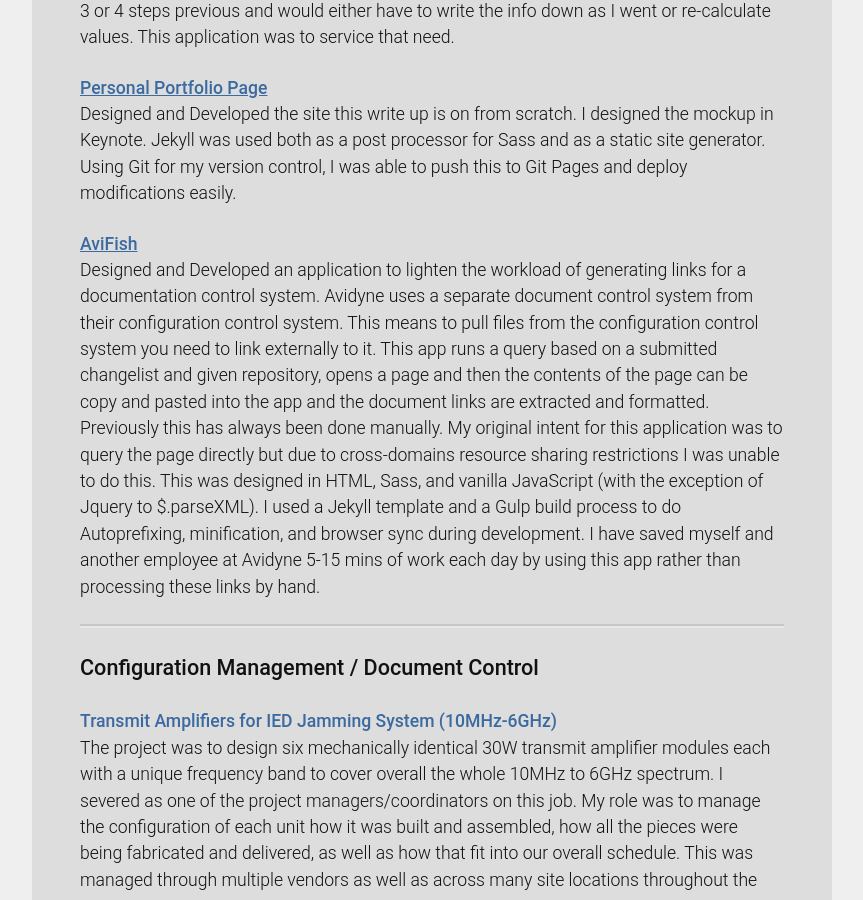
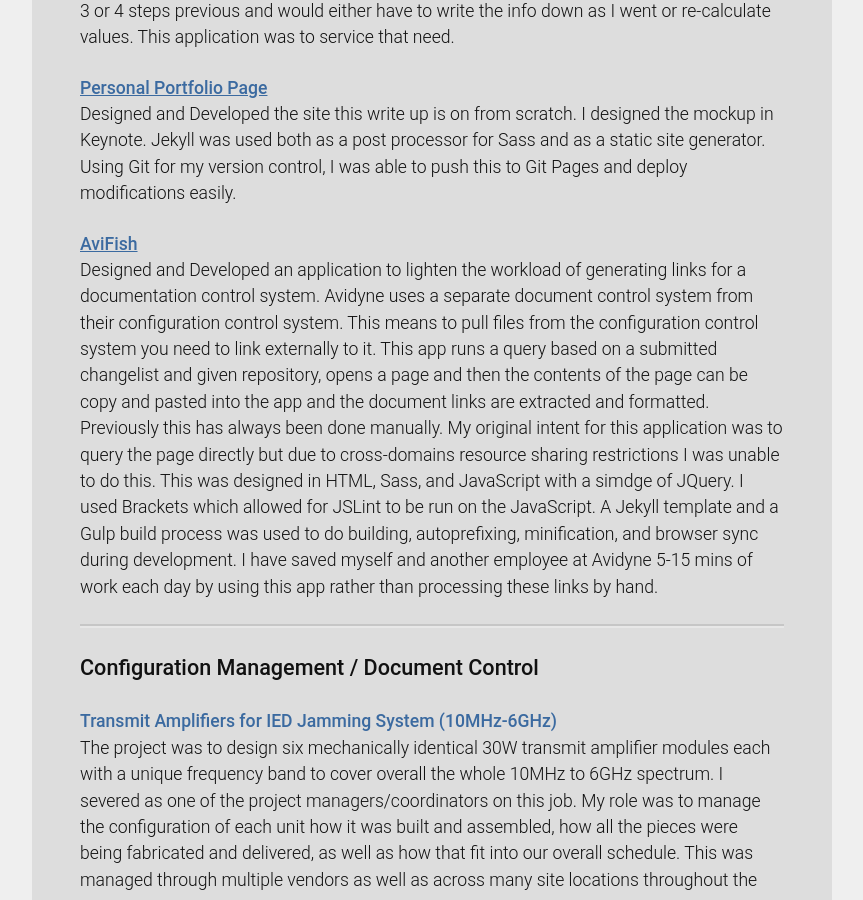
Before and after one commit to Skiitr/skiitr.github.io, a Jekyll site: the page built from projects.md, in a window 1280 px wide and 900 px high, scrolled down 3372 px. Shown: the whole window, without its empty margins (208-1071 px from the left). Built offline with Jekyll 4.4.1, drawn with Linux system fonts in a browser that asks for light colours.

Commit message:
Updated AviFish project writeup

```diff
--- a/projects.md
+++ b/projects.md
@@ -58,7 +58,7 @@
 Designed and Developed the site this write up is on from scratch. I designed the mockup in Keynote. Jekyll was used both as a post processor for Sass and as a static site generator. Using Git for my version control, I was able to push this to Git Pages and deploy modifications easily.
 
 ### [AviFish](http://slylion.com/avifish)
-Designed and Developed an application to lighten the workload of generating links for a documentation control system. Avidyne uses a separate document control system from their configuration control system. This means to pull files from the configuration control system you need to link externally to it. This app runs a query based on a submitted changelist and given repository, opens a page and then the contents of the page can be copy and pasted into the app and the document links are extracted and formatted. Previously this has always been done manually. My original intent for this application was to query the page directly but due to cross-domains resource sharing restrictions I was unable to do this. This was designed in HTML, Sass, and vanilla JavaScript (with the exception of Jquery to $.parseXML). I used a Jekyll template and a Gulp build process to do Autoprefixing, minification, and browser sync during development. I have saved myself and another employee at Avidyne 5-15 mins of work each day by using this app rather than processing these links by hand.
+Designed and Developed an application to lighten the workload of generating links for a documentation control system. Avidyne uses a separate document control system from their configuration control system. This means to pull files from the configuration control system you need to link externally to it. This app runs a query based on a submitted changelist and given repository, opens a page and then the contents of the page can be copy and pasted into the app and the document links are extracted and formatted. Previously this has always been done manually. My original intent for this application was to query the page directly but due to cross-domains resource sharing restrictions I was unable to do this. This was designed in HTML, Sass, and JavaScript with a simdge of JQuery. I used Brackets which allowed for JSLint to be run on the JavaScript. A Jekyll template and a Gulp build process was used to do building, autoprefixing, minification, and browser sync during development. I have saved myself and another employee at Avidyne 5-15 mins of work each day by using this app rather than processing these links by hand.
 
 <hr />
 
```
